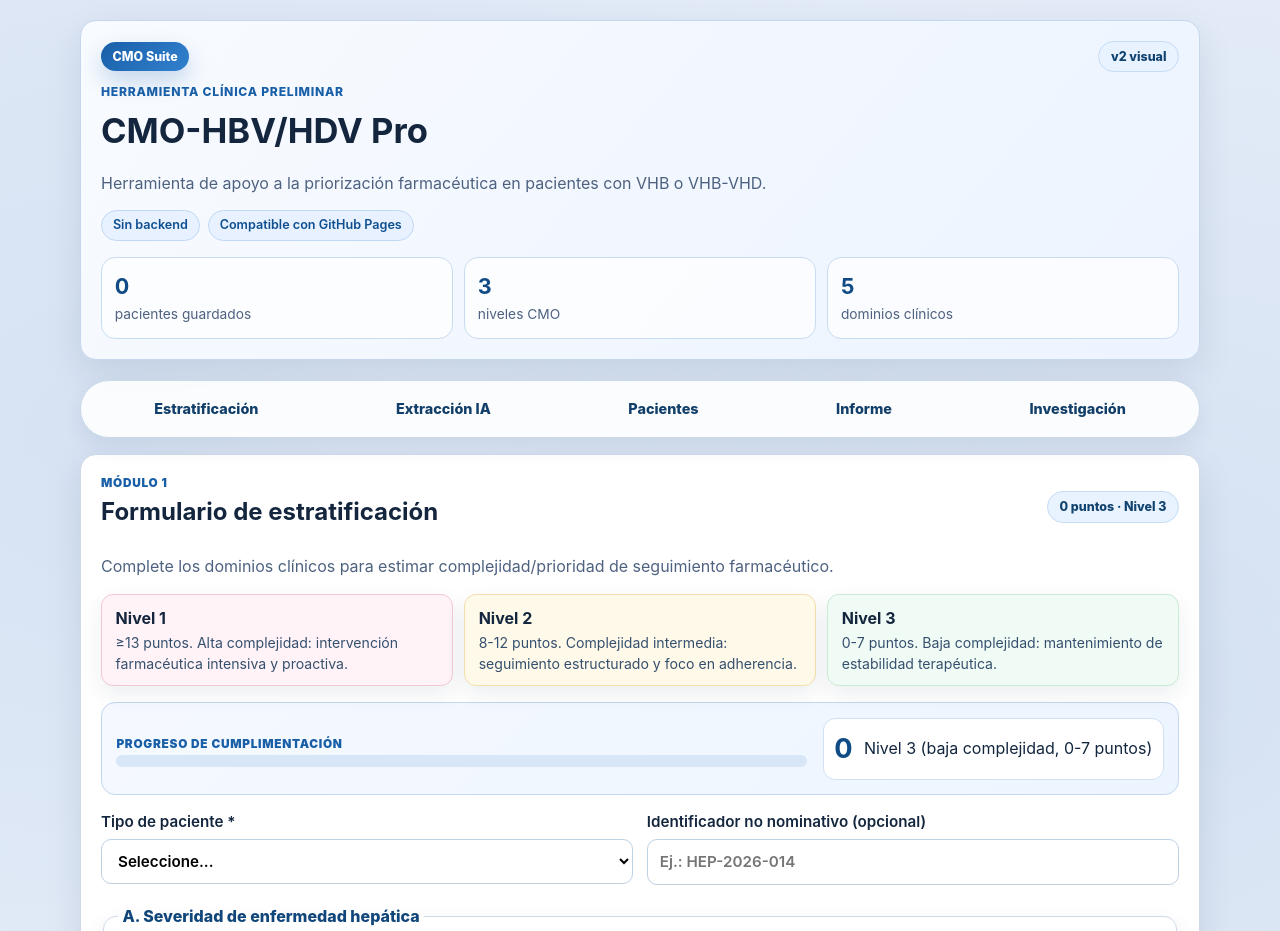
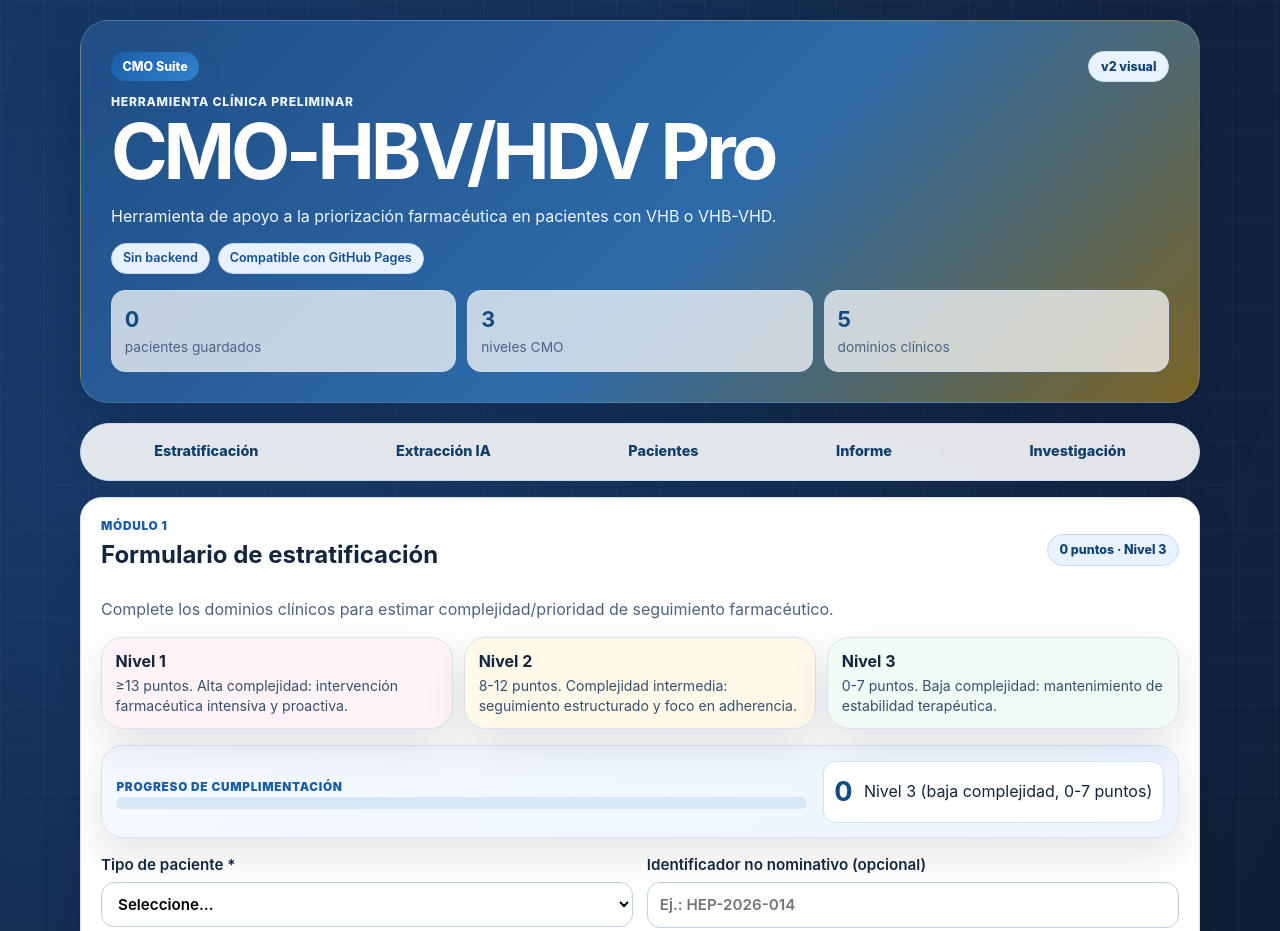
Before and after one commit to ramonmorillo/cmo-vhb-vhd, a plain HTML site: page index.html in a window 1280 px wide. Shown: the top 931 px of the page. Drawn offline with Linux system fonts and the light colour scheme.

Commit message:
style: homogeneizar la interfaz con CMO Migraña

```diff
--- /dev/null
+++ b/cmo-visual.css
@@ -0,0 +1,106 @@
+/* CMO Suite · capa visual común basada en CMO Migraña */
+:root {
+  --cmo-accent: #79b6ff;
+  --cmo-accent-dark: #255e9c;
+  --cmo-accent-soft: #e8f2ff;
+  --cmo-bg-a: #183f72;
+  --cmo-bg-b: #62501d;
+  --cmo-focus: #ffbf47;
+  --cmo-panel: #f8fbff;
+  --cmo-line: #d8e2f0;
+  --cmo-ink: #172033;
+  --cmo-muted: #5b6880;
+  --cmo-radius: 28px;
+  --cmo-shadow: 0 24px 70px #02081740;
+}
+html {
+  scroll-behavior: smooth;
+}
+body {
+  min-height: 100vh;
+  background: radial-gradient(
+    circle at 15% 8%,
+    var(--cmo-bg-a) 0,
+    #101b33 36%,
+    var(--cmo-bg-b) 100%
+  ) !important;
+  color: var(--cmo-ink);
+}
+body::before {
+  content: "";
+  position: fixed;
+  inset: 0;
+  background-image:
+    linear-gradient(#ffffff08 1px, transparent 1px),
+    linear-gradient(90deg, #ffffff08 1px, transparent 1px);
+  background-size: 44px 44px;
+  pointer-events: none;
+}
+.hero,
+.app-nav,
+.layout,
+.footer {
+  position: relative;
+}
+body > .hero {
+  padding: 30px !important;
+  border: 1px solid #ffffff2b !important;
+  border-radius: var(--cmo-radius) !important;
+  box-shadow: var(--cmo-shadow) !important;
+  background: linear-gradient(135deg, #204d84, #2d6ba9 55%, #7a6424) !important;
+  color: #fff;
+}
+.hero h1 {
+  font-size: clamp(2.6rem, 6vw, 5rem) !important;
+  line-height: 0.95;
+  letter-spacing: -0.055em;
+  color: #fff;
+}
+.hero .subtitle,
+.hero .eyebrow {
+  color: #edf6ff !important;
+}
+:where(
+  .card,
+  .live-panel,
+  .domain,
+  .legend-item,
+  .score-item,
+  .report-block,
+  .ai-help
+) {
+  border-radius: 22px !important;
+  border-color: var(--cmo-line) !important;
+  box-shadow: 0 16px 42px #0208171c !important;
+}
+.hero.card {
+  border-color: #ffffff2b !important;
+}
+.btn,
+button {
+  border-radius: 999px !important;
+}
+input,
+select,
+textarea {
+  border-radius: 13px !important;
+}
+button:focus-visible,
+input:focus-visible,
+select:focus-visible,
+textarea:focus-visible {
+  outline: 4px solid var(--cmo-focus) !important;
+  outline-offset: 2px;
+}
+.footer {
+  border-radius: 22px !important;
+  background: #f8fbfff0 !important;
+  color: var(--cmo-ink) !important;
+  box-shadow: 0 16px 42px #0208171c !important;
+}
+@media (prefers-reduced-motion: reduce) {
+  * {
+    scroll-behavior: auto !important;
+    transition: none !important;
+  }
+}
--- a/styles.css
+++ b/styles.css
@@ -1,3 +1,5 @@
+@import url("./cmo-visual.css");
+
 :root {
   --bg: #eef3fa;
   --bg-soft: #e6edf8;
```
